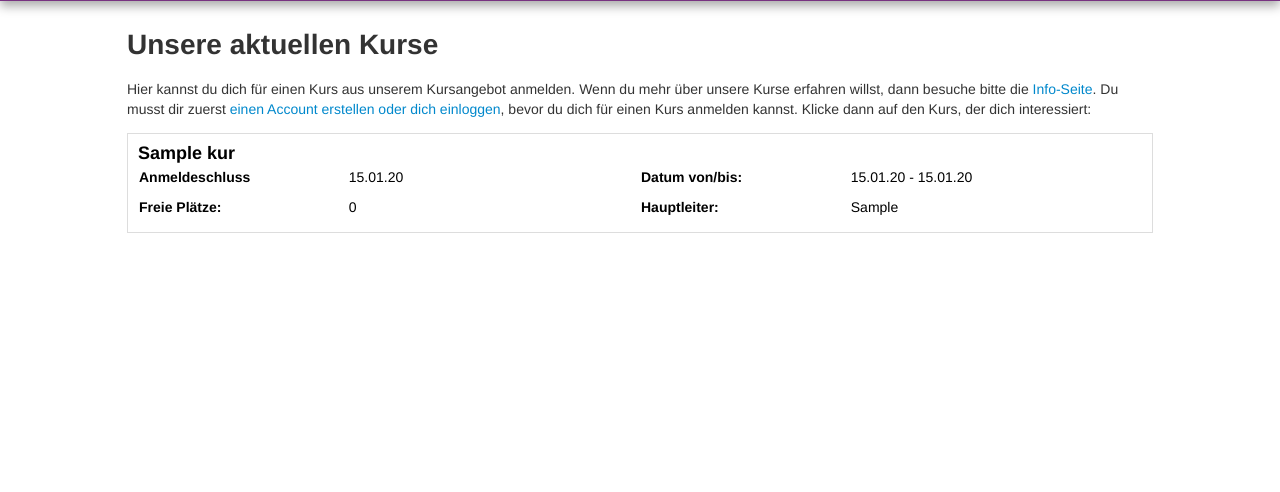
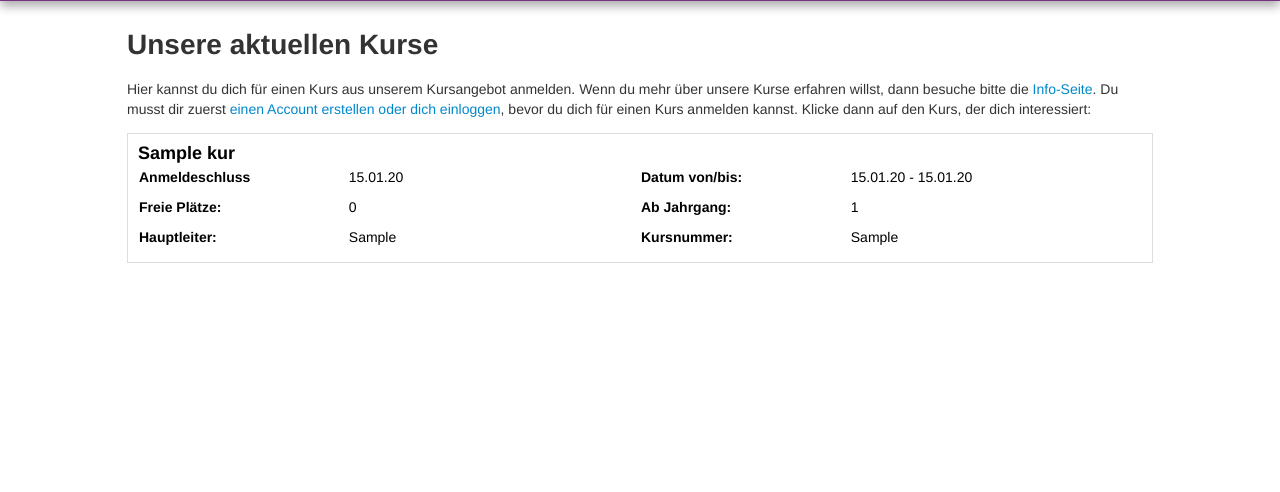
Before and after one commit to gloggi/aure4, a Django app: template ausbildung/templates/kurse/list.html in a window 1280 px wide. Shown: the part 73-565 px from the top of the page. Run offline with Django 3.2, Linux system fonts and the light colour scheme; the template is opened without the code that fills it: values that come from a table or form of the project are taken from there, others are empty; tables that the repository leaves empty hold one stand-in row (values such as "Sample post"); parts of the project's set-up code (start-up, migrations or seed data) failed here and were passed over; some libraries are stand-ins or nearby versions.

Commit message:
Jahrgang für kurse

```diff
--- a/ausbildung/anmeldung/models.py
+++ b/ausbildung/anmeldung/models.py
@@ -28,6 +28,8 @@ class Kurs(models.Model):
     von = models.DateField('Von')
     bis = models.DateField('Bis')
     anmeldeschluss = models.DateField('Anmeldeschluss')
+
+    jahrgang = models.SmallIntegerField(blank=True, null=True)
 
     hauptleiter = OptionalCharField('Hauptleiter')
     email = models.EmailField('Email', blank=True, null=True)
--- a/ausbildung/templates/kurse/list.html
+++ b/ausbildung/templates/kurse/list.html
@@ -43,8 +43,18 @@
         <tr>
             <th>Freie Plätze:</th><td>{{ kurs.freie_plaetze }}</td>
 
+            {% if kurs.jahrgang %}
+            <th>Ab Jahrgang:</th><td>{{ kurs.jahrgang }}</td>
+            {% endif %}
+        </tr>
+
+        <tr>
             {% if kurs.hauptleiter %}
             <th>Hauptleiter:</th><td>{{ kurs.hauptleiter }}</td>
+            {% endif %}
+
+            {% if kurs.nummer %}
+            <th>Kursnummer:</th><td>{{ kurs.nummer }}</td>
             {% endif %}
         </tr>
     </table>
```
Also changed, not shown: ausbildung/anmeldung/migrations/0024_auto__add_field_kurs_jahrgang.py (added).
